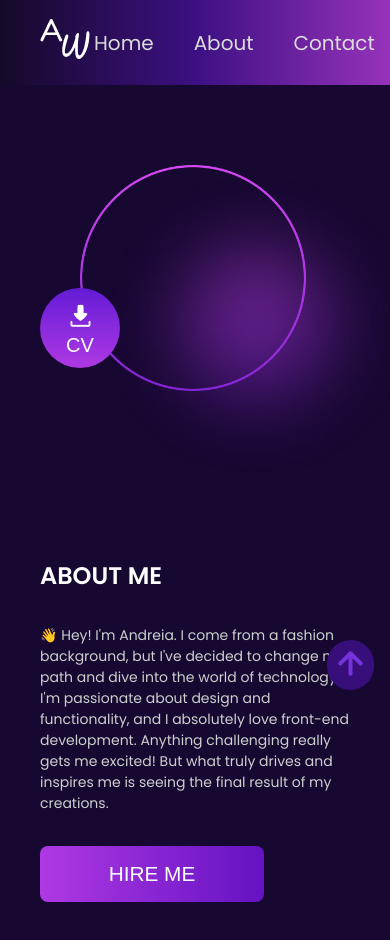
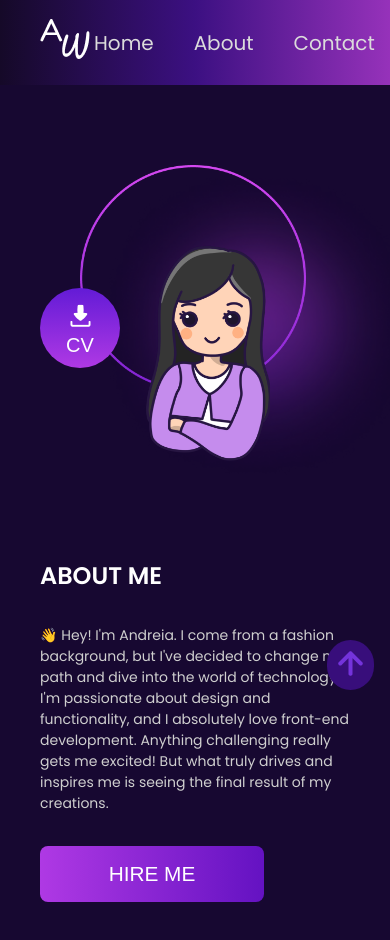
Before and after one commit to andreiawu/fullstackportotolio, a React (Create React App) app: page /about in a window 390 px wide. Shown: the top 940 px of the page. Built offline with nearby package versions, Linux system fonts and the light colour scheme; a web font is replaced by a local one.

Commit message:
ilustration

```diff
--- a/src/App.css
+++ b/src/App.css
@@ -819,6 +819,13 @@ html {
   transition: border-color 0.3s ease;
 }
 
+.about-ilustration {
+width: 14.938rem;
+position: absolute;
+top: 10rem;
+left: 12rem;
+}
+
 /* Media Queries
 @media (max-width: 1200px) {
   .home {
@@ -931,6 +938,9 @@ html {
 
   .ilustration {
     width: 15.938rem;
+    position: absolute;
+    top: 26rem;
+    left: 5rem;
   }
 
   .home-text {
@@ -1239,6 +1249,13 @@ html {
     width: 20rem;
     color: #fff;
   }
+
+  .about-ilustration {
+    width: 7.875rem;
+    position: absolute;
+    top: 10rem;
+    left: 9rem;
+    }
 }
 
 
--- a/src/components/AboutMeCircles.jsx
+++ b/src/components/AboutMeCircles.jsx
@@ -5,6 +5,7 @@ export default function AboutMeCircles() {
     <div className="circles">
       <img src="/images/circle.png" alt="circle" className="circle" />
       <img src="images/blur-circle.png" alt="blur" className="blur" />
+      <img src='/images/about-ilustration.png' alt='about-ilustration' className='about-ilustration'></img>
     </div>
   )
 }
```
Also changed, not shown: public/images/about-ilustration.png (added).
